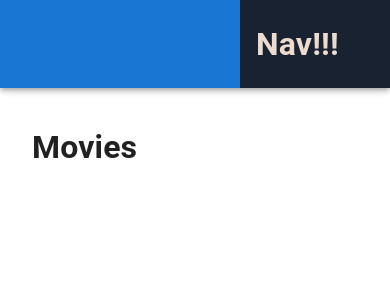
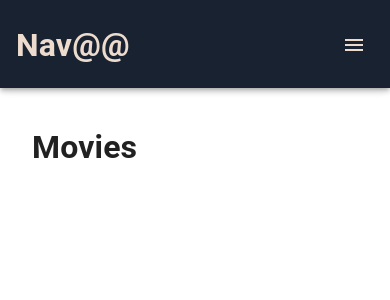
Before and after one commit to chriswu8/2800-202210-BBY24, a React (Create React App) app in the folder OneDrive/Desktop/filmpire_cw/: page / in a window 390 px wide. Shown: the top 300 px of the page. Built offline with nearby package versions, Linux system fonts and the light colour scheme.

Commit message:
imported createTheme and ThemeProvider in index.js to use theme in NavBar's styles.js

```diff
--- a/OneDrive/Desktop/filmpire_cw/src/components/NavBar/NavBar.jsx
+++ b/OneDrive/Desktop/filmpire_cw/src/components/NavBar/NavBar.jsx
@@ -12,7 +12,18 @@ const NavBar = () => {
     <>
       <AppBar position="fixed">
         <Toolbar className={classes.toolbar}>
-          <h1>Nav!!!</h1>
+          <h1>Nav@@</h1>
+          {isMobile && (
+            <IconButton
+              color="inherit"
+              edge="start"
+              style={{ outline: 'none' }}
+              onClick={() => {}}
+              className={classes.menuButton}
+            >
+              <Menu />
+            </IconButton>
+          )}
         </Toolbar>
       </AppBar>
     </>
--- a/OneDrive/Desktop/filmpire_cw/src/components/NavBar/styles.js
+++ b/OneDrive/Desktop/filmpire_cw/src/components/NavBar/styles.js
@@ -1,6 +1,6 @@
 import { makeStyles } from '@mui/styles';
 
-export default makeStyles(() => ({
+export default makeStyles((theme) => ({
   toolbar: {
     height: '88px',
     display: 'flex',
@@ -8,6 +8,17 @@ export default makeStyles(() => ({
     marginLeft: '240px',
     color: '#eddbcd',
     backgroundColor: '#192231',
+    [theme.breakpoints.down('sm')]: {
+      marginLeft: '0',
+      flexWrap: 'wrap',
+    },
+  },
+
+  menuButton: {
+    height: '55px',
+    [theme.breakpoints.up('sm')]: {
+      display: 'none',
+    },
   },
 
 }));
--- a/OneDrive/Desktop/filmpire_cw/src/index.js
+++ b/OneDrive/Desktop/filmpire_cw/src/index.js
@@ -1,11 +1,17 @@
 import React from 'react';
 import ReactDOM from 'react-dom';
 import { BrowserRouter } from 'react-router-dom';
+import { createTheme, ThemeProvider } from '@mui/material/styles';
 import App from './components/App';
 
+const theme = createTheme({});
+
 ReactDOM.render(
-  <BrowserRouter>
-    <App />
-  </BrowserRouter>,
+  <ThemeProvider theme={theme}>
+    <BrowserRouter>
+      <App />
+    </BrowserRouter>
+  </ThemeProvider>,
+
   document.getElementById('root'),
 );
```
